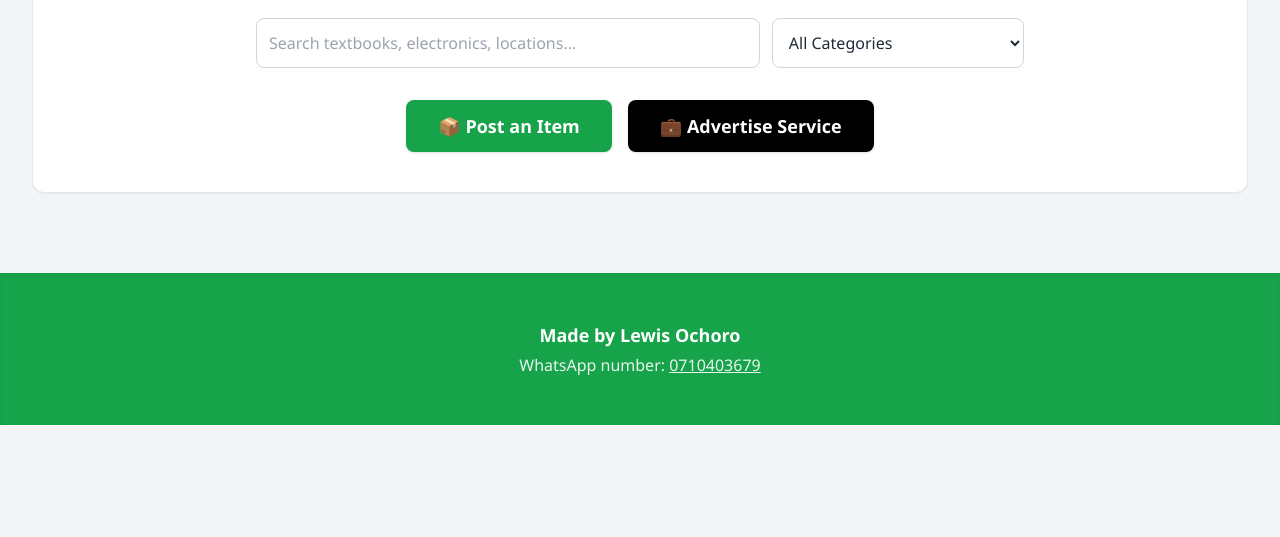
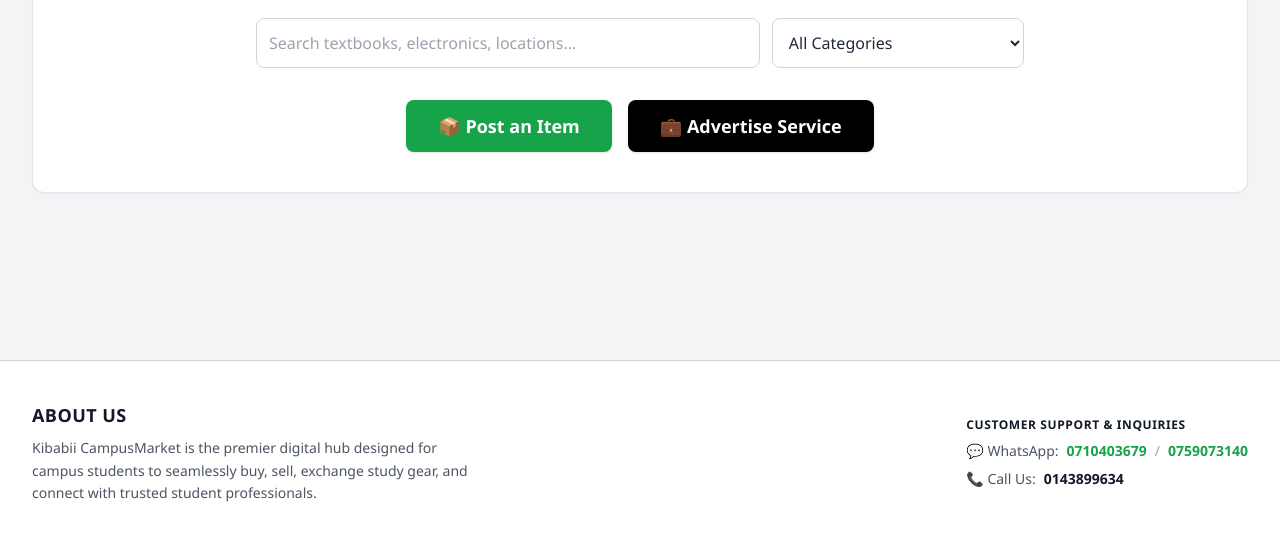
Before and after one commit to lewisochoro423-maker/campus-backend, a website: page index.html in a window 1280 px wide. Shown: the part 191-728 px from the top of the page. Drawn offline with nearby package versions, Linux system fonts and the light colour scheme; no server answers; sample sign-in values are in the browser's storage.

Commit message:
Optimize footer with professional layout and functional contact links

```diff
--- a/index.html
+++ b/index.html
@@ -20,13 +20,13 @@
         ::-webkit-scrollbar-thumb:hover { background: #94a3b8; }
     </style>
 </head>
-<body class="bg-gray-100 text-gray-800 pt-20 pb-16 min-h-screen">
+<body class="bg-gray-100 text-gray-800 pt-20 pb-16 min-h-screen flex flex-col justify-between">
 
     <header class="fixed top-0 left-0 w-full bg-white shadow-md z-50 px-4 py-4 flex justify-between items-center">
         <div class="text-2xl md:text-3xl font-extrabold tracking-tight">🏫 Kibabii<span class="text-green-600"> CampusMarket</span></div>
-        </header>
+    </header>
 
-   <main class="max-w-7xl mx-auto px-4 sm:px-6 lg:px-8">
+   <main class="max-w-7xl mx-auto px-4 sm:px-6 lg:px-8 w-full flex-grow">
 
         <section class="bg-white rounded-xl shadow-sm p-6 md:p-10 my-6 text-center border border-gray-200">
             <h1 class="text-2xl md:text-4xl font-bold mb-6 text-gray-800">Find what you need on campus</h1>
@@ -48,8 +48,7 @@
 
             <div class="flex flex-col sm:flex-row justify-center gap-4">
                 <button class="bg-green-600 text-white font-bold py-3 px-8 rounded-lg shadow hover:bg-green-700 transition w-full sm:w-auto text-lg" id="toggleFormBtn" data-mode="product">📦 Post an Item</button>
-                <button class="bg-black
-            -600 text-white font-bold py-3 px-8 rounded-lg shadow hover:bg-sky-700 transition w-full sm:w-auto text-lg" id="toggleServiceBtn" data-mode="service">💼 Advertise Service</button>
+                <button class="bg-black text-white font-bold py-3 px-8 rounded-lg shadow hover:bg-sky-700 transition w-full sm:w-auto text-lg" id="toggleServiceBtn" data-mode="service">💼 Advertise Service</button>
             </div>
         </section>
 
@@ -96,9 +95,28 @@
         <section id="productGrid" class="w-full"></section>
     </main>
 
-    <footer class="bg-green-600 text-white text-center py-12 mt-20 w-full shadow-inner">
-        <p class="font-bold text-lg mb-1">Made by Lewis Ochoro</p>
-        <p class="opacity-90">WhatsApp number: <a href="https://wa.me/254710403679" target="_blank" class="underline hover:text-green-200">0710403679</a></p>
+    <footer class="w-full mt-20 border-t border-gray-300 bg-white py-10 text-gray-700">
+        <div class="max-w-7xl mx-auto px-4 sm:px-6 lg:px-8 flex flex-col md:flex-row justify-between items-start md:items-center gap-6">
+            <div class="max-w-md">
+                <h3 class="font-extrabold text-gray-900 text-lg tracking-wide uppercase">About Us</h3>
+                <p class="text-sm text-gray-600 mt-2 leading-relaxed">
+                    Kibabii CampusMarket is the premier digital hub designed for campus students to seamlessly buy, sell, exchange study gear, and connect with trusted student professionals.
+                </p>
+            </div>
+            <div class="text-sm space-y-2 border-t md:border-t-0 pt-4 md:pt-0 border-gray-200 w-full md:w-auto">
+                <p class="font-bold text-gray-900 uppercase tracking-wider text-xs">Customer Support & Inquiries</p>
+                <p class="flex items-center gap-2">
+                    <span class="font-medium text-gray-600">💬 WhatsApp:</span>
+                    <a href="https://wa.me/254710403679" target="_blank" class="text-green-600 font-bold hover:underline">0710403679</a>
+                    <span class="text-gray-400">/</span>
+                    <a href="https://wa.me/254759073140" target="_blank" class="text-green-600 font-bold hover:underline">0759073140</a>
+                </p>
+                <p class="flex items-center gap-2">
+                    <span class="font-medium text-gray-600">📞 Call Us:</span>
+                    <a href="tel:0143899634" class="text-gray-900 font-bold hover:underline">0143899634</a>
+                </p>
+            </div>
+        </div>
     </footer>
 
     <div id="imageModal" class="modal">
```
